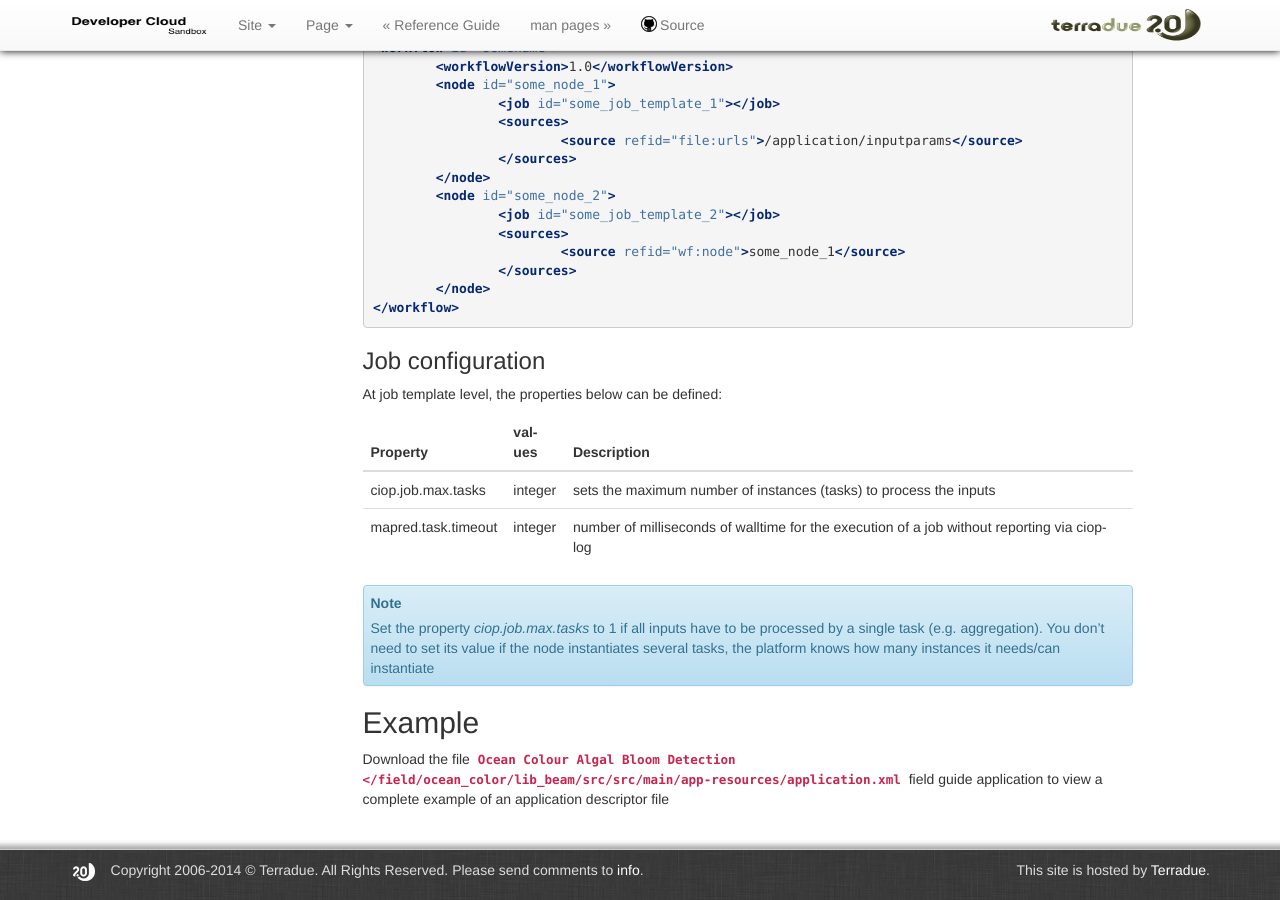
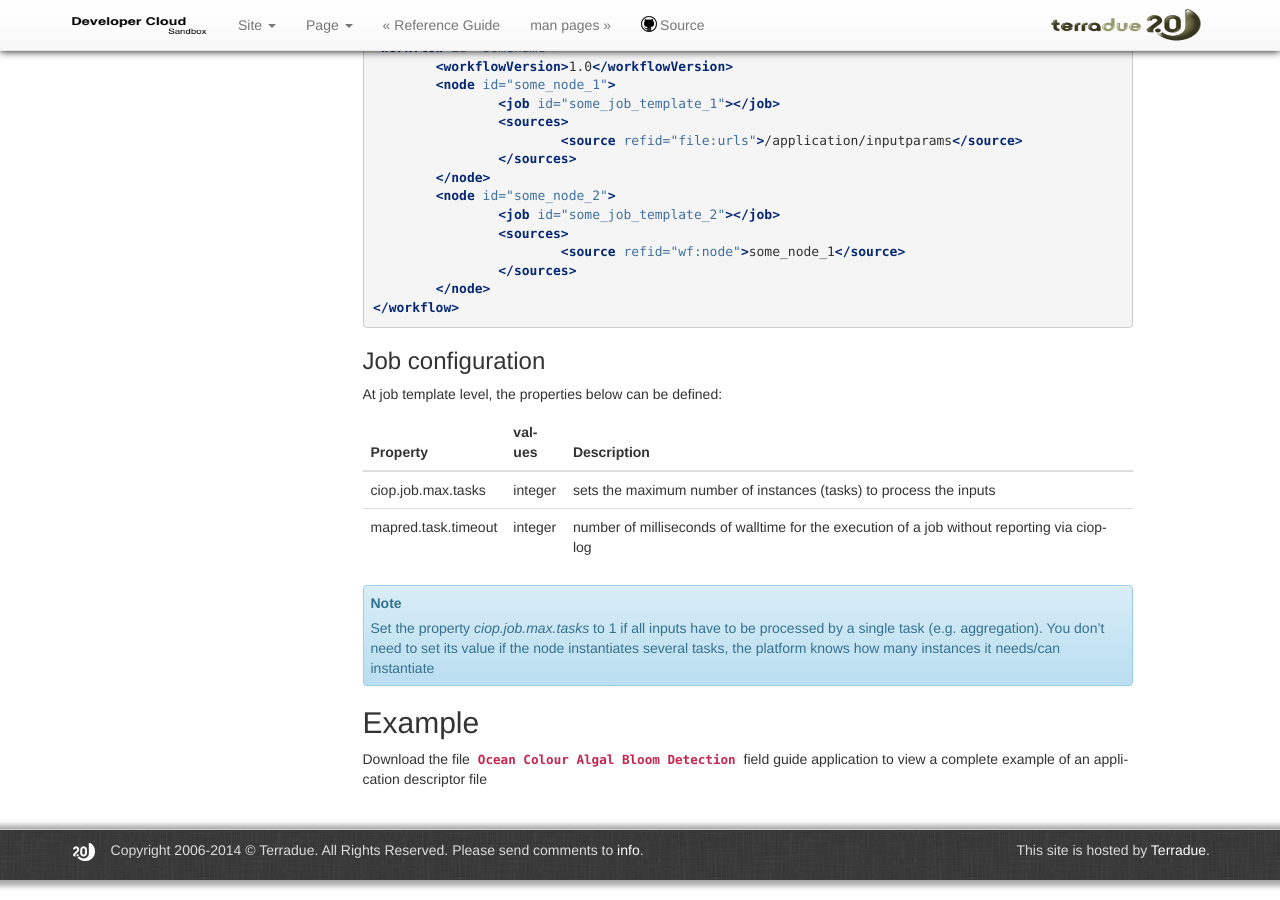
Before and after one commit to Terradue/doc-developer-sandbox, a Sphinx documentation site: the page built from source/reference/application/index.rst, in a window 1280 px wide and 900 px high, scrolled down 4252 px. Built offline with Sphinx 7.4.7, drawn with Linux system fonts in a browser that asks for light colours.

Commit message:
Fixed references

```diff
--- a/source/design/workflow.rst
+++ b/source/design/workflow.rst
@@ -11,7 +11,7 @@ Below an example of a Directed Acyclic Graph depicting a classical workflow wher
 
 
 +-----------------------------------------------------------------+-------------------------------+
-| * Node A will process the data coming from the workflow sources | .. include:: uml_workflow     |
+| * Node A will process the data coming from the workflow sources | .. include:: uml_workflow.rst |
 | * Node B and Node C will process the data generated by Node A   |                               |
 | * Node D will process the data generated by Node B and Node C   |                               |
 +-----------------------------------------------------------------+-------------------------------+
--- a/source/reference/application/index.rst
+++ b/source/reference/application/index.rst
@@ -266,5 +266,5 @@ At job template level, the properties below can be defined:
 Example
 -------
 
-Download the file :download:`Ocean Colour Algal Bloom Detection </field/ocean_color/lib_beam/src/src/main/app-resources/application.xml` field guide application
+Download the file :download:`Ocean Colour Algal Bloom Detection </field/ocean_color/lib_beam/src/src/main/app-resources/application.xml>` field guide application
 to view a complete example of an application descriptor file
```
